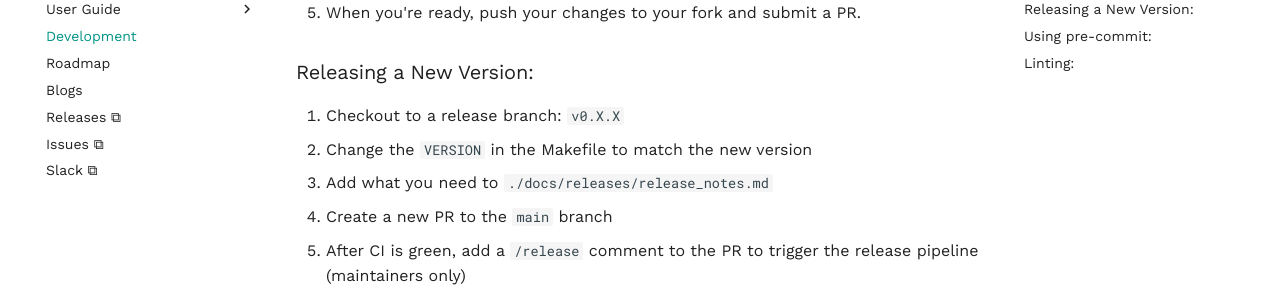
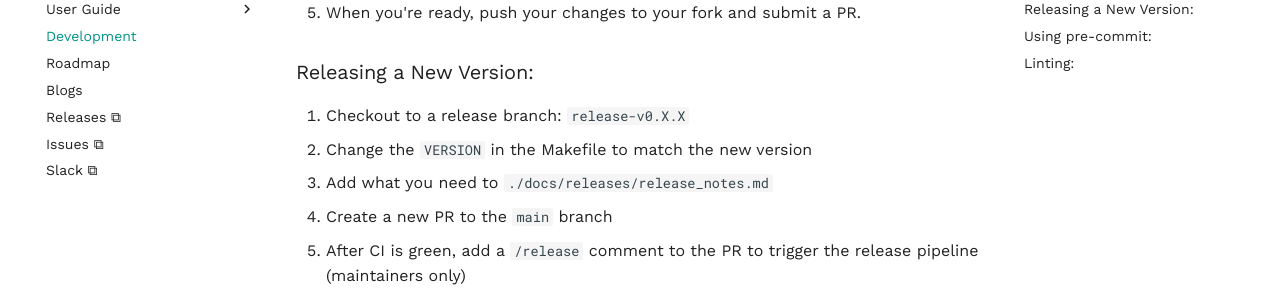
Before and after one commit to argoproj-labs/argocd-autopilot, an MkDocs documentation site: the page built from docs/Development.md, in a window 1280 px wide and 900 px high, scrolled down 747 px. Shown: the part 153-453 px from the top of the window. Built offline with MkDocs 1.6.1 and Material for MkDocs 9.7.7, drawn with Linux system fonts in a browser that asks for light colours; comment, search, counter and statistics services are not loaded.

Commit message:
changed release branch name check (#343)

```diff
--- a/docs/Development.md
+++ b/docs/Development.md
@@ -18,7 +18,7 @@ This guide is meant for developers who want to contribute or debug `argocd-autop
 5. When you're ready, push your changes to your fork and submit a PR.
 
 ### Releasing a New Version:
-1. Checkout to a release branch: `v0.X.X`
+1. Checkout to a release branch: `release-v0.X.X`
 2. Change the `VERSION` in the Makefile to match the new version
 3. Add what you need to `./docs/releases/release_notes.md`
 4. Create a new PR to the `main` branch
```
Also changed, not shown: 1 other file.
